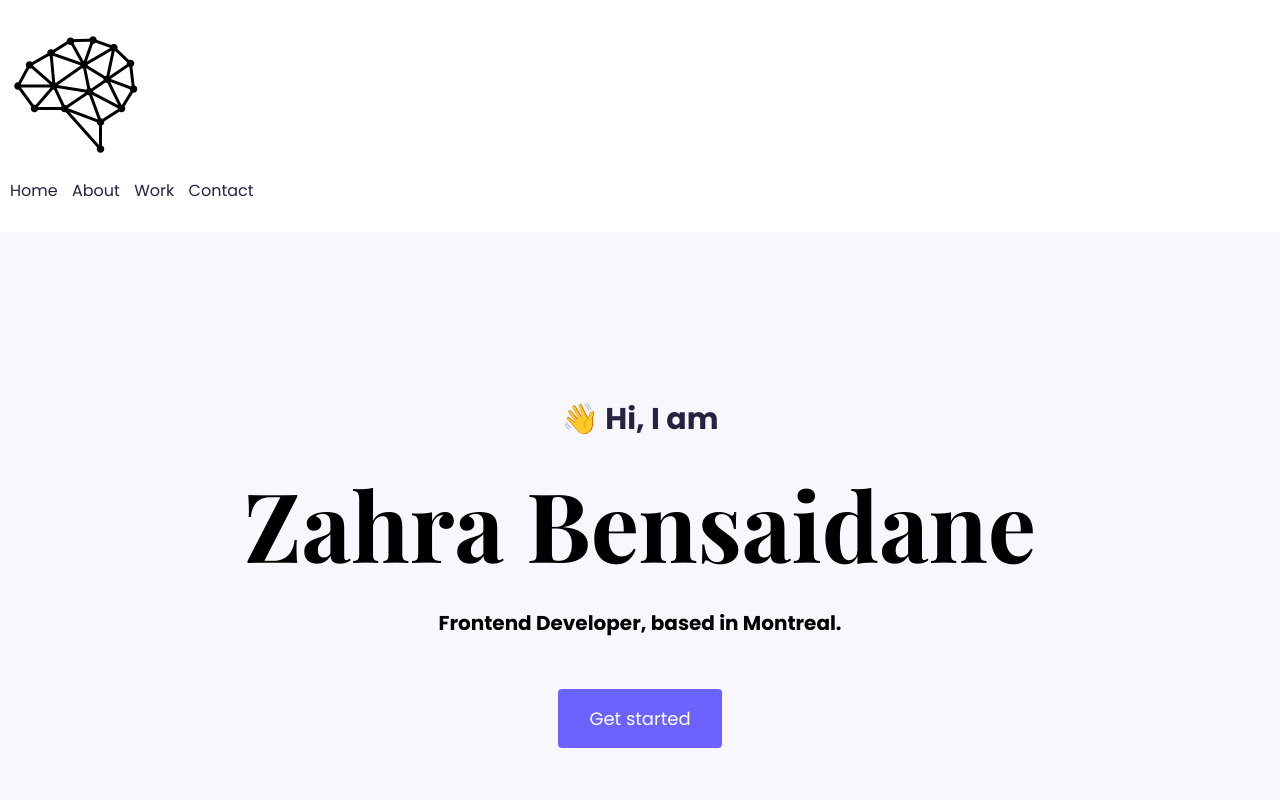
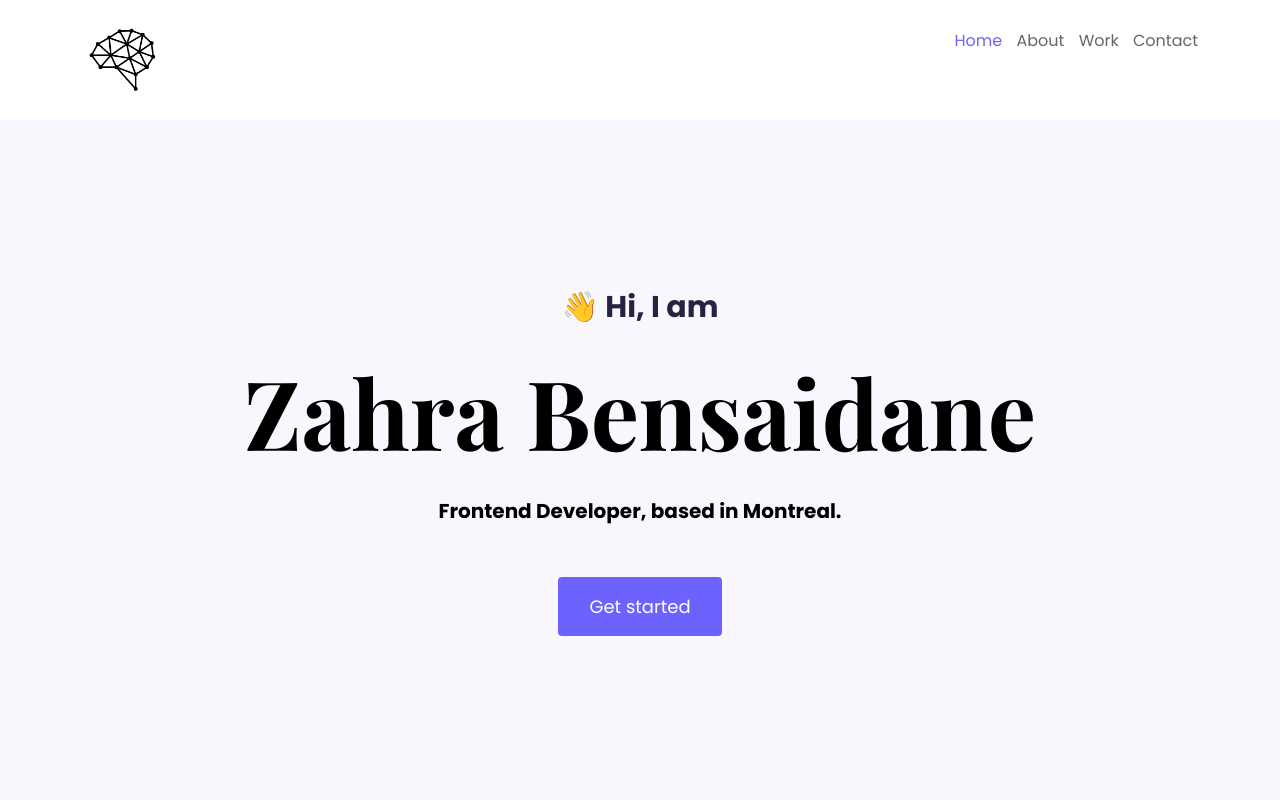
Before and after one commit to Zahra-Bens/portfolio-project, a plain HTML site: page index.html in a window 1280 px wide. Shown: the top 800 px of the page. Drawn offline with nearby package versions, Linux system fonts and the light colour scheme; a web font is replaced by a local one.

Commit message:
styled nav bar

```diff
--- a/index.html
+++ b/index.html
@@ -33,15 +33,18 @@
       rel="stylesheet"
     />
   </head>
-  <nav>
+
+  <div class="container">
+    <nav class="d-flex justify-content-between">
       <img src="/image/zblogo.png" class="img-fluid logo" alt="logo" />
       <ul>
-      <li><a href="/">Home</a></li>
+        <li class="active"><a href="/">Home</a></li>
         <li><a href="/about.html">About</a></li>
         <li><a href="#">Work</a></li>
         <li><a href="#">Contact</a></li>
       </ul>
     </nav>
+  </div>
   <body>
     <div class="hero">
       <p>👋 Hi, I am</p>
--- a/style/portfolio.css
+++ b/style/portfolio.css
@@ -102,11 +102,12 @@ nav {
   padding: 20px 0;
 }
 .logo {
-  max-width: 150px;
+  max-width: 80px;
 }
 nav ul {
   padding: 0;
   margin: 0;
+  text-align: right;
 }
 nav li {
   display: inline;
@@ -114,9 +115,12 @@ nav li {
   margin-left: 10px;
   line-height: 42px;
 }
+nav li.active a {
+  color: var(--branding-color);
+}
 nav a {
   text-decoration: none;
-  color: #272142;
+  color: rgb(33, 37, 41, 0.7);
   transition: all 100ms ease-in-out;
 }
 nav a:hover {
```
Lines whose indentation alone changed are shown as unchanged.
